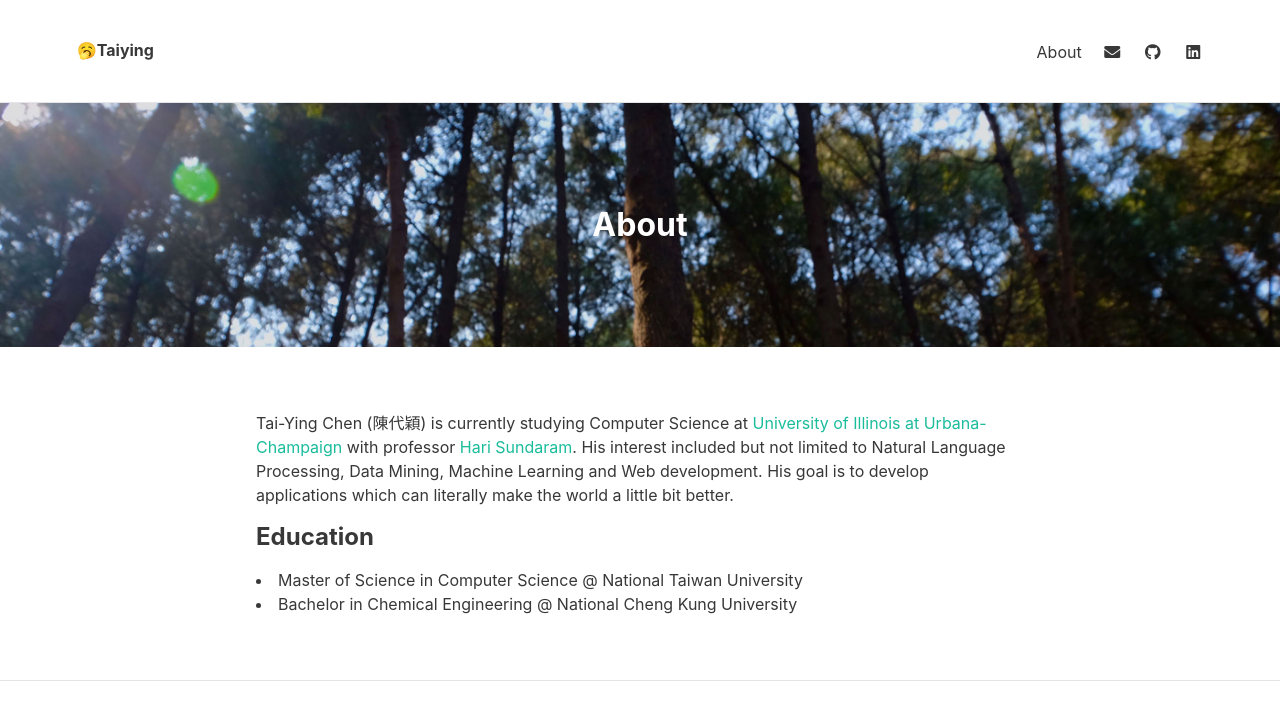
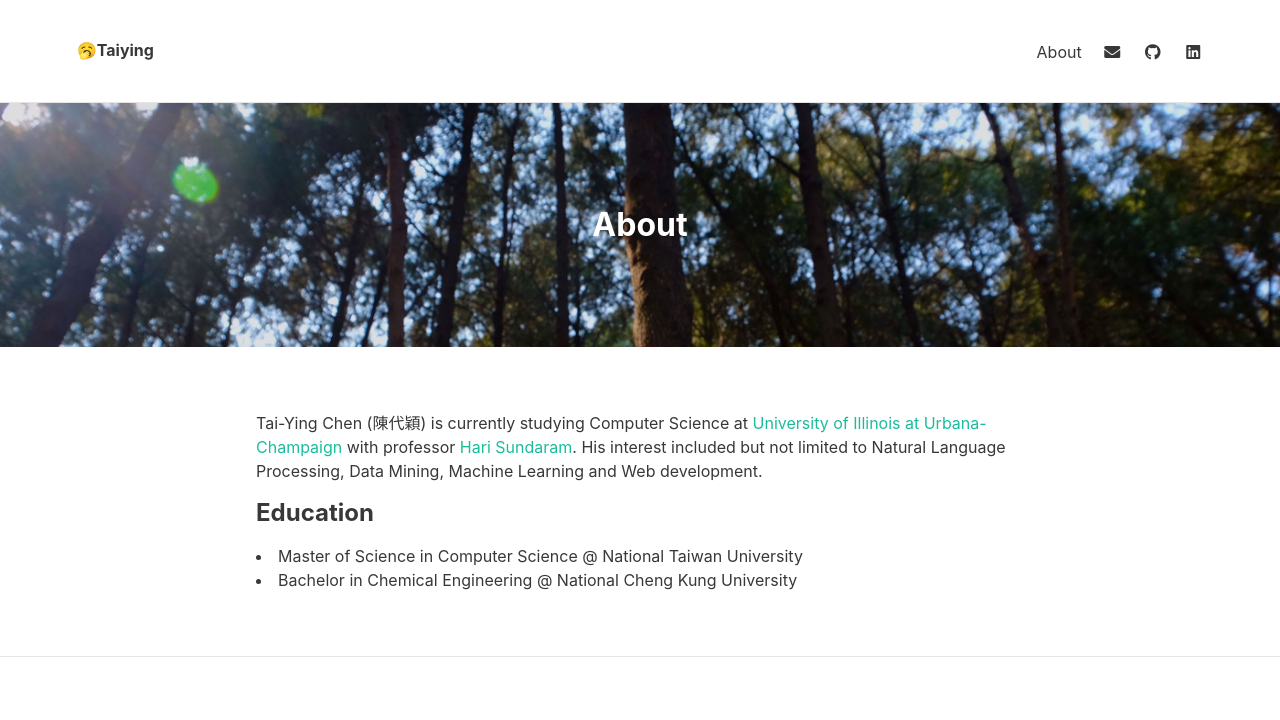
Before and after one commit to taiyingchen/taiyingchen.github.io, a Jekyll site: the page built from about.md, in a window 1280 px wide. Shown: the top 720 px of the page. Built offline with Jekyll 4.4.1, drawn with Linux system fonts in a browser that asks for light colours; nearby versions of some CDN libraries.

Commit message:
Update about

```diff
--- a/about.md
+++ b/about.md
@@ -7,7 +7,6 @@ feature-img: "assets/img/cover.jpg"
 
 Tai-Ying Chen (陳代穎) is currently studying Computer Science at [University of Illinois at Urbana-Champaign](https://cs.illinois.edu/) with professor [Hari Sundaram](http://sundaram.cs.illinois.edu/).
 His interest included but not limited to Natural Language Processing, Data Mining, Machine Learning and Web development.
-His goal is to develop applications which can literally make the world a little bit better.
 
 ## Education
 
```
Also changed, not shown: _posts/2019-12-12-Boston.md (deleted, +0 -9 lines).
